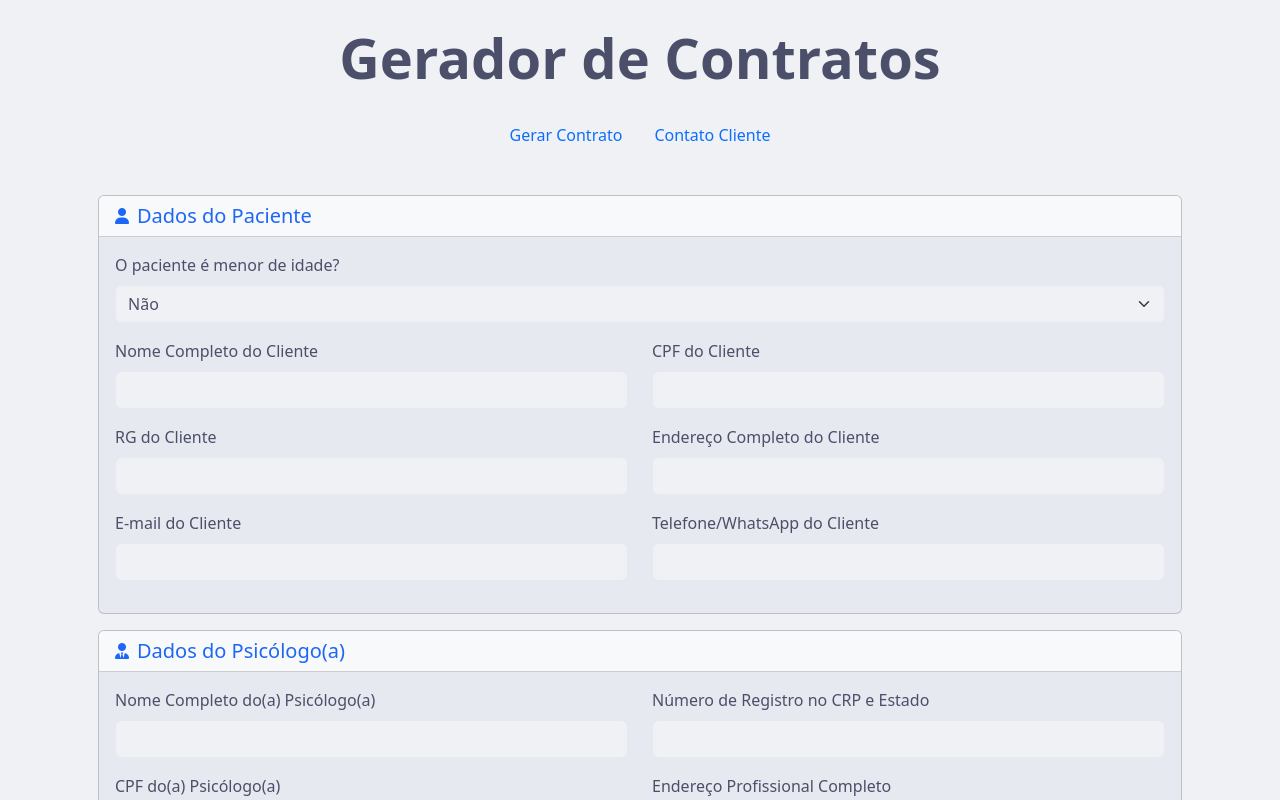
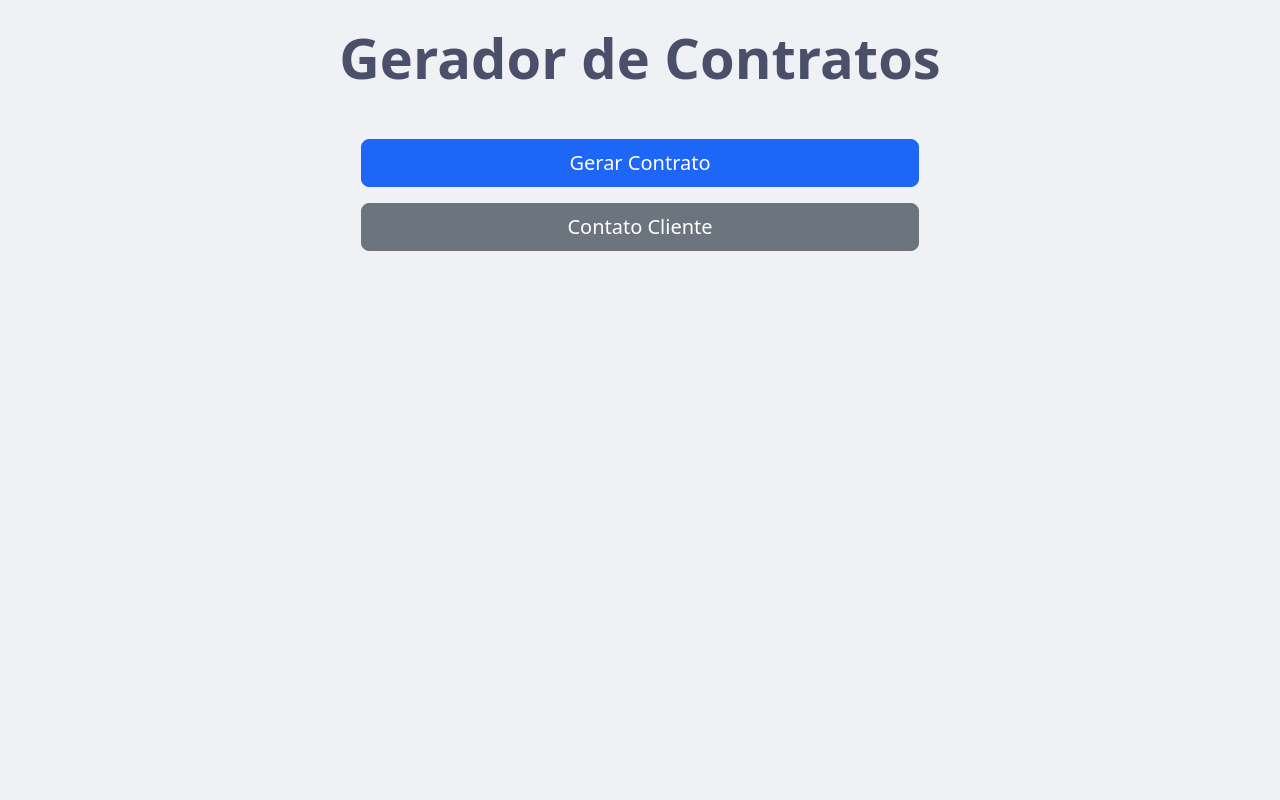
Before and after one commit to filipeaguiar/psicontratos, a React (Vite) app: page /psicontratos/ in a window 1280 px wide. Shown: the top 800 px of the page. Built offline with nearby package versions, Linux system fonts and the light colour scheme.

Commit message:
feat: Implement Home page with navigation buttons and adjust routing

```diff
--- a/src/App.tsx
+++ b/src/App.tsx
@@ -1,7 +1,8 @@
 import { useEffect } from 'react';
-import { BrowserRouter as Router, Routes, Route, Link } from 'react-router-dom';
+import { BrowserRouter as Router, Routes, Route } from 'react-router-dom';
 import ContractForm from './components/ContractForm';
 import ClientForm from './components/ClientForm';
+import Home from './components/Home';
 
 function App() {
   useEffect(() => {
@@ -15,23 +16,11 @@ function App() {
 
   return (
     <Router basename="/psicontratos/">
-      <div className="container py-4">
-        <h1 className="display-4 fw-bold mb-4 text-center">Gerador de Contratos</h1>
-        <nav className="mb-4">
-          <ul className="nav nav-pills justify-content-center">
-            <li className="nav-item">
-              <Link className="nav-link" to="/">Gerar Contrato</Link>
-            </li>
-            <li className="nav-item">
-              <Link className="nav-link" to="/client-contact">Contato Cliente</Link>
-            </li>
-          </ul>
-        </nav>
-        <Routes>
-          <Route path="/" element={<ContractForm />} />
-          <Route path="/client-contact" element={<ClientForm />} />
-        </Routes>
-      </div>
+      <Routes>
+        <Route path="/" element={<Home />} />
+        <Route path="/gerar-contrato" element={<ContractForm />} />
+        <Route path="/client-contact" element={<ClientForm />} />
+      </Routes>
     </Router>
   );
 }
--- /dev/null
+++ b/src/components/Home.tsx
@@ -0,0 +1,16 @@
+import React from 'react';
+import { Link } from 'react-router-dom';
+
+const Home: React.FC = () => {
+  return (
+    <div className="container py-4 text-center">
+      <h1 className="display-4 fw-bold mb-5">Gerador de Contratos</h1>
+      <div className="d-grid gap-3 col-md-6 mx-auto">
+        <Link to="/gerar-contrato" className="btn btn-primary btn-lg">Gerar Contrato</Link>
+        <Link to="/client-contact" className="btn btn-secondary btn-lg">Contato Cliente</Link>
+      </div>
+    </div>
+  );
+};
+
+export default Home;
```
